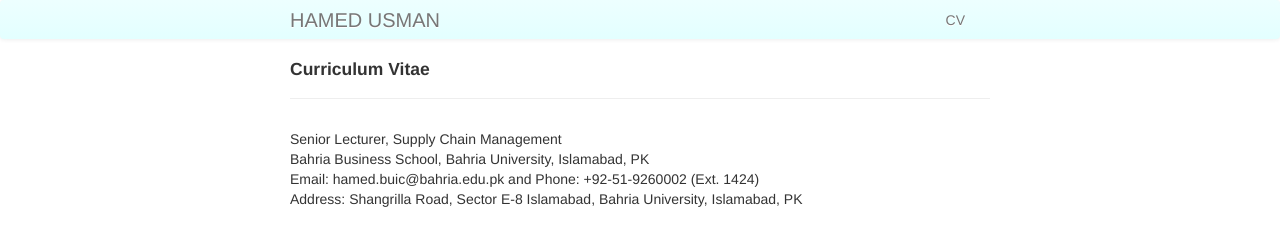
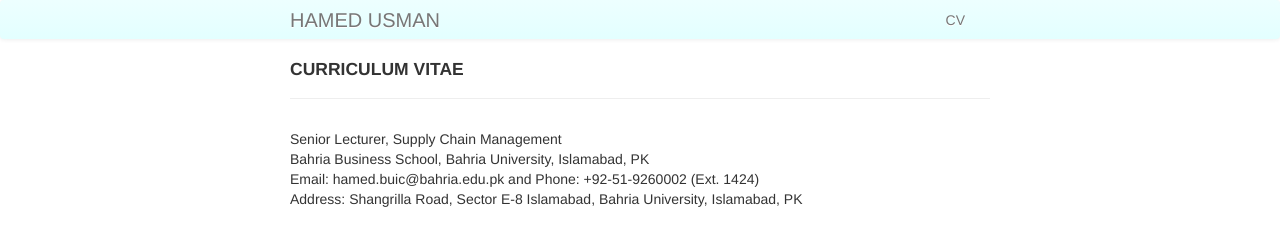
Before and after one commit to hamedusman/hamedusman.github.io, a Jekyll site: the page built from cv.md, in a window 1280 px wide and 900 px high. Shown: the top 250 px of the window. Built offline with Jekyll 4.4.1, drawn with Linux system fonts in a browser that asks for light colours.

Commit message:
Update cv.md

```diff
--- a/cv.md
+++ b/cv.md
@@ -1,6 +1,6 @@
 ---
 layout: page
-title: Curriculum Vitae
+title: CURRICULUM VITAE
 ---
 Senior Lecturer, Supply Chain Management<br/>
 Bahria Business School, Bahria University, Islamabad, PK<br/>
```
